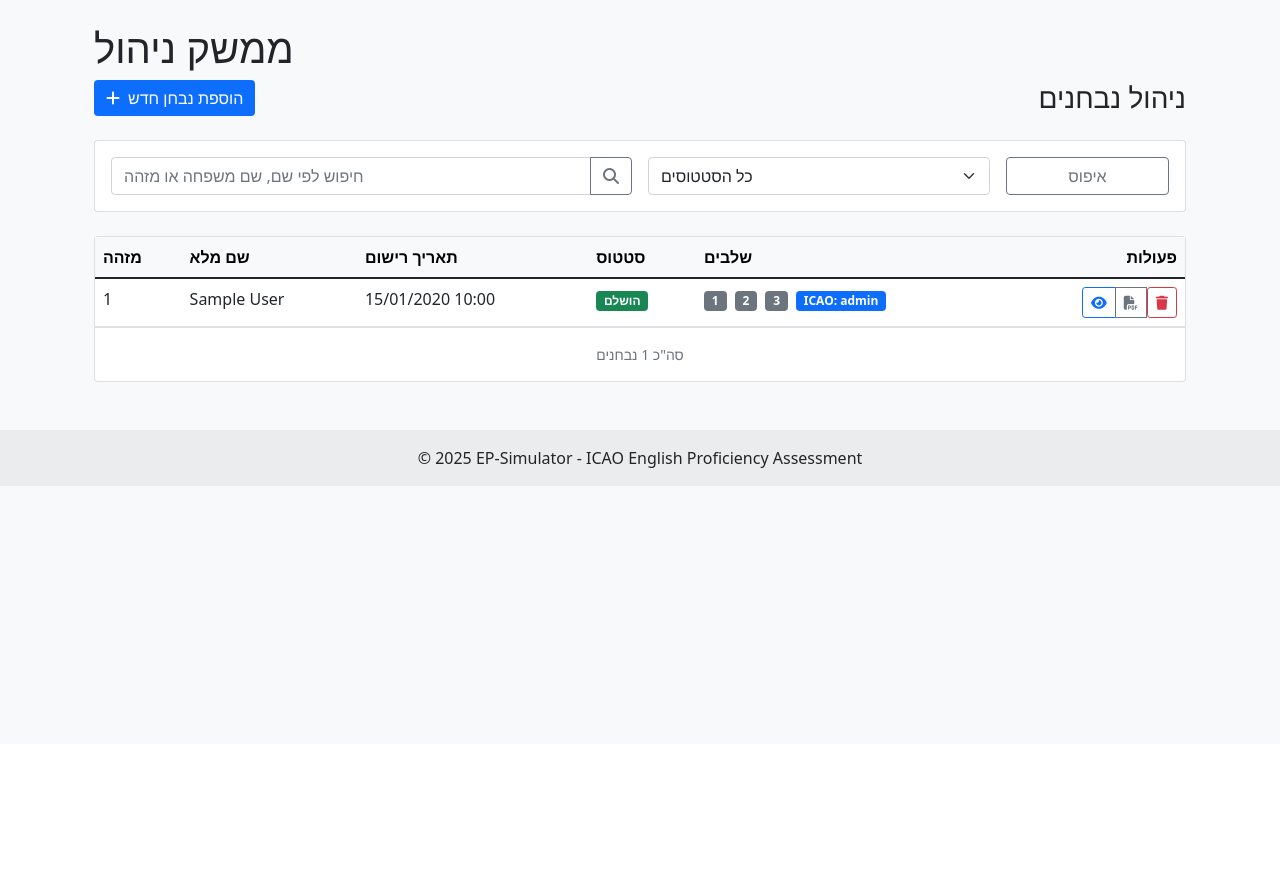
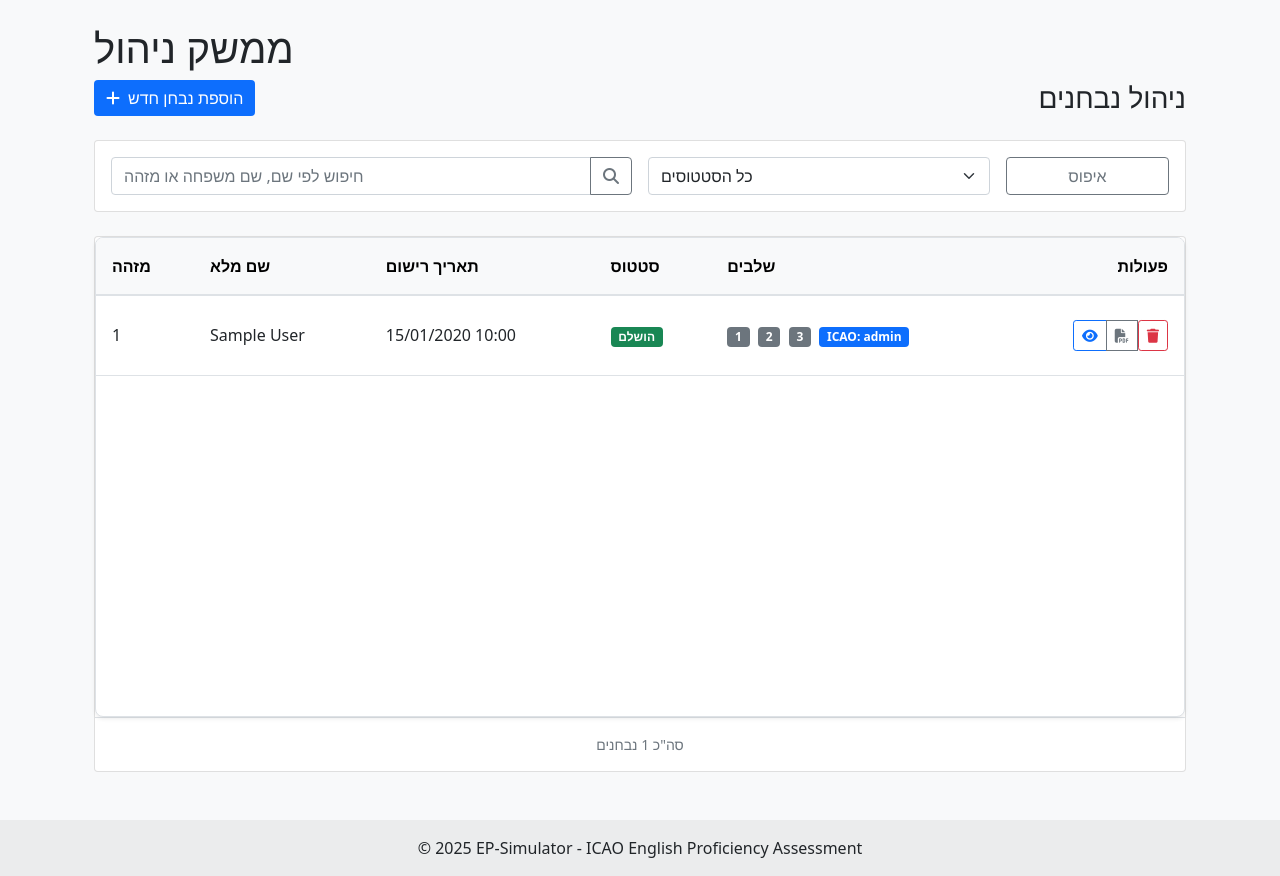
Before and after one commit to guduavni/EP-Production, a Python web app: template templates/admin/exam_trainee/list.html in a window 1280 px wide. Shown: the part 56-932 px from the top of the page. Before the commit the page ends 542 px from the top, so only its background shows below. Run offline with Jinja, Linux system fonts and the light colour scheme; the template is opened without the code that fills it: most values are stand-ins (such as "Sample title", 1, 10 or a date in 2020); some libraries are stand-ins or nearby versions.

Commit message:
feat(templates): implement scrollable trainee list with fixed height for 6 items
- Added scrollable container with fixed height to show exactly 6 trainees at a time
- Styled scrollbars for better UX
- Fixed table layout and row heights for consistent display
- Maintained RTL support and existing functionality

```diff
--- a/templates/admin/exam_trainee/list.html
+++ b/templates/admin/exam_trainee/list.html
@@ -2,6 +2,86 @@
 
 {% block title %}ניהול נבחנים - EP-Simulator{% endblock %}
 {% block admin_title %}ניהול נבחנים{% endblock %}
+
+{% block extra_css %}
+{{ super() }}
+<style>
+    /* Main scrollable container */
+    .trainee-scroll-container {
+        height: 480px; /* Fixed height for exactly 6 items (6 * row height) */
+        overflow-y: auto;  /* Enable vertical scrolling */
+        overflow-x: auto;  /* Enable horizontal scrolling */
+        border: 1px solid #dee2e6;
+        border-radius: 0.5rem;
+        position: relative;
+        background: #fff;
+        box-shadow: 0 0.125rem 0.25rem rgba(0, 0, 0, 0.075);
+    }
+
+    /* Table styling */
+    .trainee-table {
+        width: 100%;
+        margin-bottom: 0;
+        min-width: 800px; /* Ensure table has minimum width */
+    }
+
+    .trainee-table thead th {
+        position: sticky;
+        top: 0;
+        background: #f8f9fa;
+        z-index: 10;
+        padding: 1rem;
+        border-bottom: 2px solid #dee2e6;
+    }
+
+    .trainee-table tbody tr {
+        transition: background-color 0.2s;
+    }
+
+    .trainee-table tbody tr:hover {
+        background-color: #f8f9fa;
+    }
+
+    .trainee-table td {
+        padding: 1rem;
+        vertical-align: middle;
+        border-top: 1px solid #dee2e6;
+        height: 80px; /* Fixed height for each row */
+    }
+
+    /* Scrollbar styling */
+    .trainee-scroll-container::-webkit-scrollbar {
+        width: 10px;
+        height: 10px;
+    }
+
+    .trainee-scroll-container::-webkit-scrollbar-track {
+        background: #f1f1f1;
+        border-radius: 10px;
+    }
+
+    .trainee-scroll-container::-webkit-scrollbar-thumb {
+        background: #888;
+        border-radius: 10px;
+    }
+
+    .trainee-scroll-container::-webkit-scrollbar-thumb:hover {
+        background: #555;
+    }
+
+    /* Status badges */
+    .status-badge {
+        padding: 0.35em 0.65em;
+        font-size: 0.75em;
+        font-weight: 700;
+        line-height: 1;
+        text-align: center;
+        white-space: nowrap;
+        vertical-align: baseline;
+        border-radius: 0.25rem;
+    }
+</style>
+{% endblock %}
 
 {% block admin_content %}
 <div class="d-flex justify-content-between align-items-center mb-4">
@@ -53,9 +133,8 @@
     <!-- Trainees Table -->
     <div class="card">
         <div class="card-body p-0">
-            <div class="table-responsive">
-                <div class="table-container" style="max-height: 70vh; overflow-y: auto;">
-                <table class="table table-hover mb-0">
+            <div class="trainee-scroll-container">
+                <table class="table table-hover mb-0 trainee-table">
                     <thead class="table-light">
                         <tr>
                             <th>מזהה</th>
```
